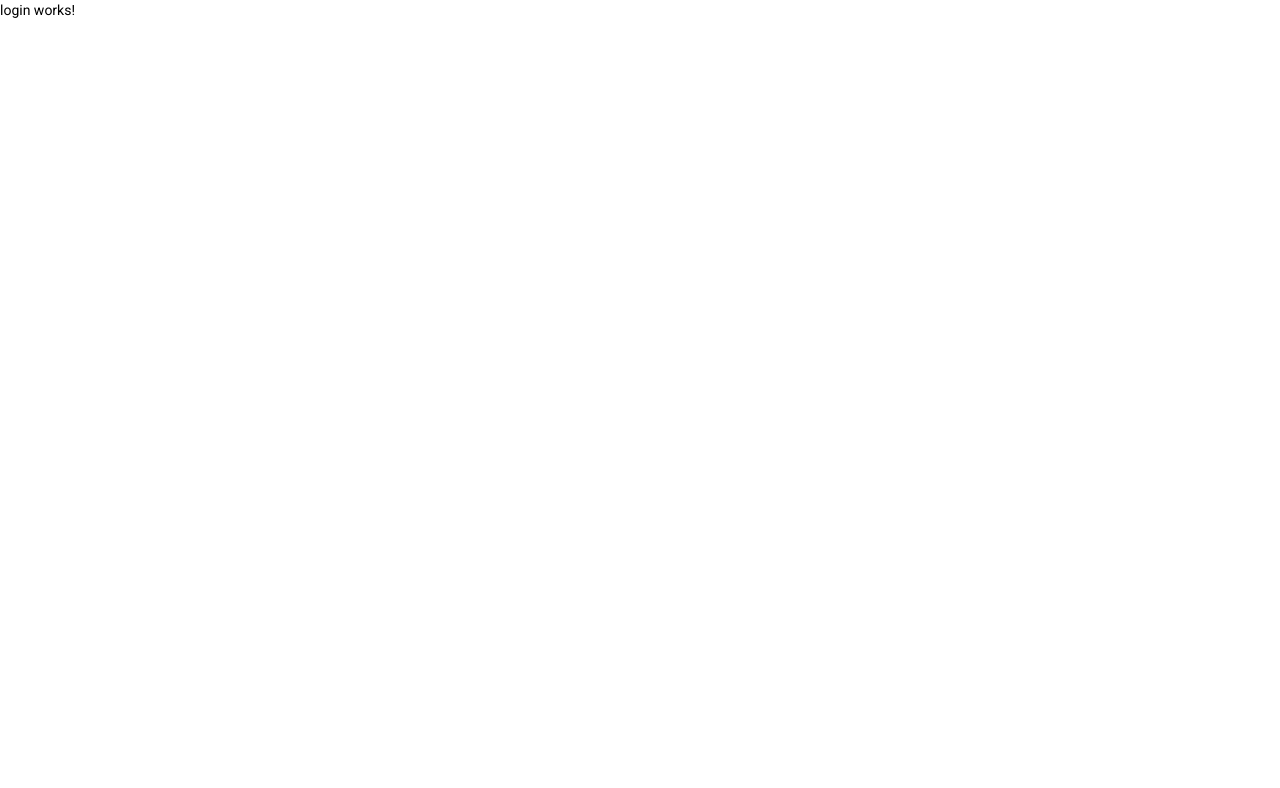
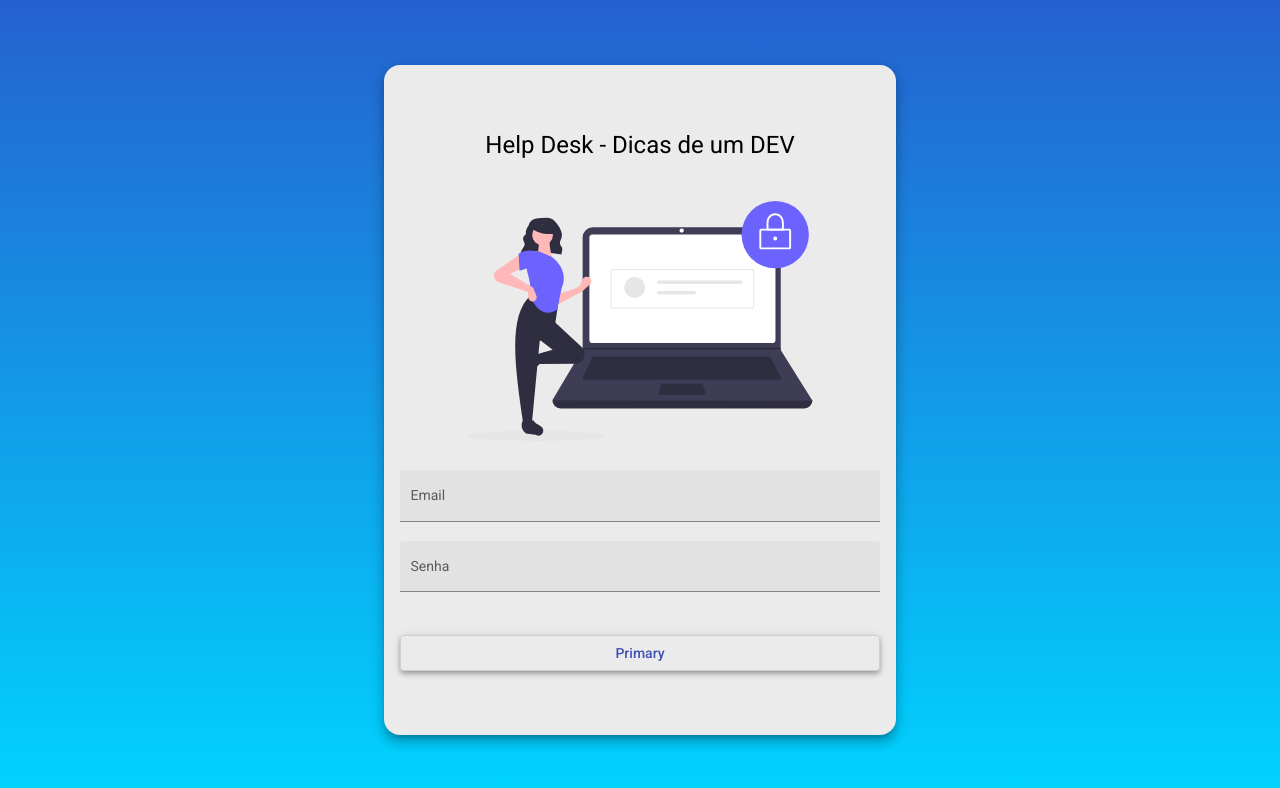
Before and after one commit to hb06ars/helpdesk-front, an Angular app: page /login in a window 1280 px wide. Shown: the top 788 px of the page. Built offline with nearby package versions, Linux system fonts and the light colour scheme.

Commit message:
HTML e Css para Login

```diff
--- a/src/app/components/login/login.component.css
+++ b/src/app/components/login/login.component.css
@@ -0,0 +1,35 @@
+.container {
+    height: 100%;
+    background: linear-gradient(180deg, rgba(2,0,36,1) 0%, rgba(37,97,207,1) 0%, rgba(0,212,255,1) 100%);
+    display: flex;
+    align-items: center;
+    justify-content: center;
+ }
+
+ .form {
+    width: 30rem;
+    margin: auto;
+    background-color: rgb(235, 235, 235);
+    padding: 4rem 1rem;
+    border-radius: 1rem;
+ }
+
+ h1 {
+    width: 100%;
+    text-align: center;
+
+ }
+
+ img {
+    height: 15rem;
+    width: 100%;
+    margin: 1.5rem auto 1.5rem auto;
+ }
+
+ .full-width {
+    width: 100%;
+ }
+
+ button {
+    margin-top: 1.5rem;
+ }
--- a/src/app/components/login/login.component.html
+++ b/src/app/components/login/login.component.html
@@ -1 +1,21 @@
-<p>login works!</p>
+<div class="container">
+    <form class="form mat-elevation-z8">
+
+        <h1>Help Desk - Dicas de um DEV</h1>
+        <img src="assets/img/login-image.svg" alt="Help Desk - Dicas de um DEV" >
+
+        <mat-form-field class="full-width" appearance="fill">
+          <mat-label>Email</mat-label>
+          <input matInput placeholder="fulano@mail.com" >
+        </mat-form-field>
+
+        <mat-form-field class="full-width" appearance="fill">
+            <mat-label>Senha</mat-label>
+            <input type="password" matInput placeholder="123" >
+        </mat-form-field>
+
+        <button class="full-width mat-elevation-z4" mat-stroked-button color="primary">Primary</button>
+
+      </form>
+
+</div>
--- a/src/app/components/nav/nav.component.ts
+++ b/src/app/components/nav/nav.component.ts
@@ -11,7 +11,7 @@
   constructor(private router: Router ) { }
 
   ngOnInit(): void {
-    this.router.navigate(['tecnicos'])
+    this.router.navigate(['login'])
   }
 
 }
```
